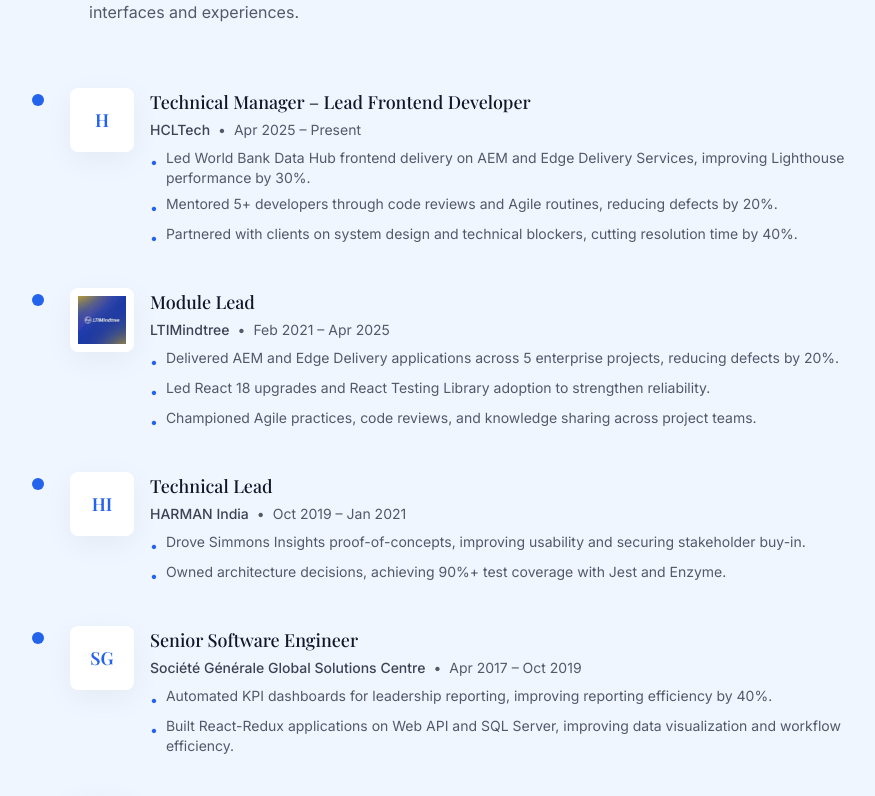
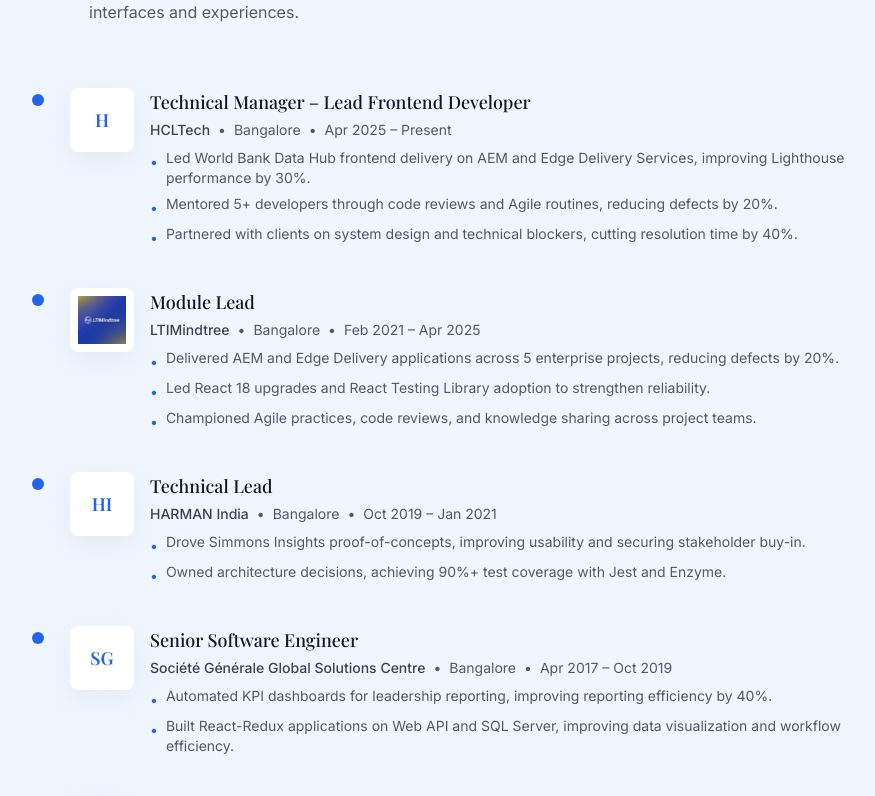
Before and after one commit to ravijaiswal7/ravi-web-impression-55, a React (Vite) app: page / in a window 1280 px wide. Shown: the part 2524-3320 px from the top of the page, without its empty margins (179-1054 px from the left). Built offline with nearby package versions, Linux system fonts and the light colour scheme; no server answers.

Commit message:
Changes
Co-authored-by: ravijaiswal7 <rvjaiswal167@gmail.com>

```diff
--- a/src/components/Timeline.tsx
+++ b/src/components/Timeline.tsx
@@ -174,6 +174,7 @@ const Timeline = () => {
           <TimelineItem
             key={index}
             company={item.company}
+            location={item.location}
             position={item.position}
             period={item.period}
             description={item.description}
```
